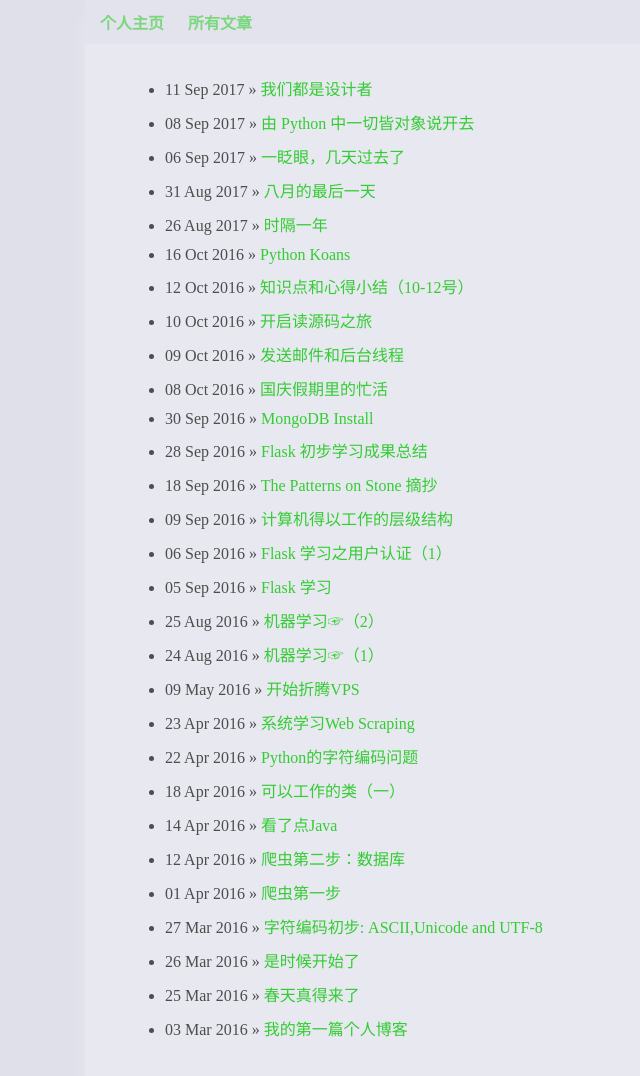
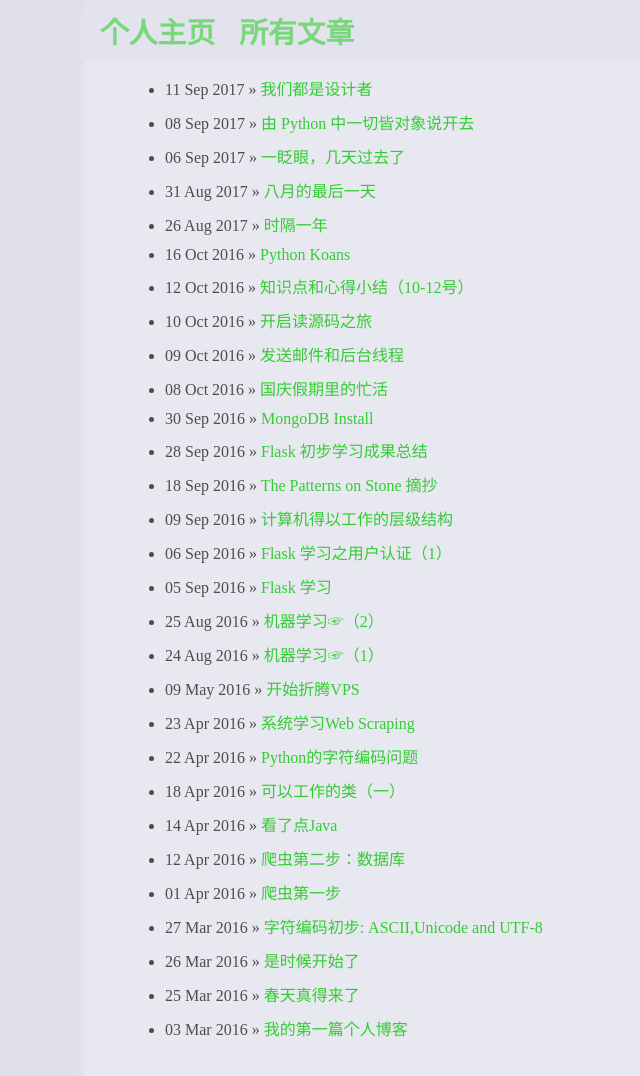
Before and after one commit to xxleyi/xxleyi.github.io, a Jekyll site: the page built from blog/index.html, in a window 1280 px wide and 1176 px high. Shown: the top 1076 px of the window, without its empty margins (5-645 px from the left). Built offline with Jekyll 4.4.1, drawn with Linux system fonts in a browser that asks for light colours.

Commit message:
update the layout.

```diff
--- a/css/post.css
+++ b/css/post.css
@@ -19,6 +19,7 @@ nav ul{
 nav ul li{
     display: inline;
     margin-right: 20px;
+    font-size: 1.8em;
 }
 
 a {
```
